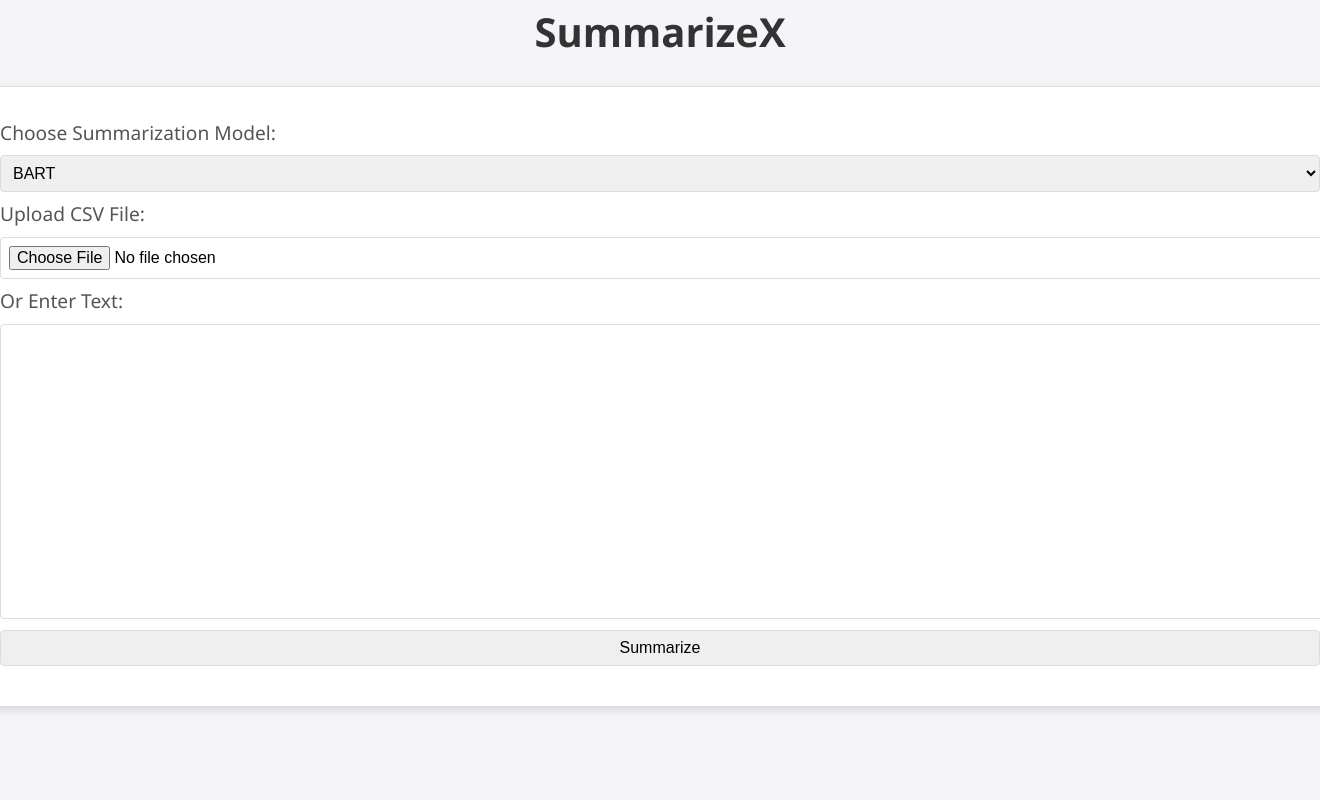
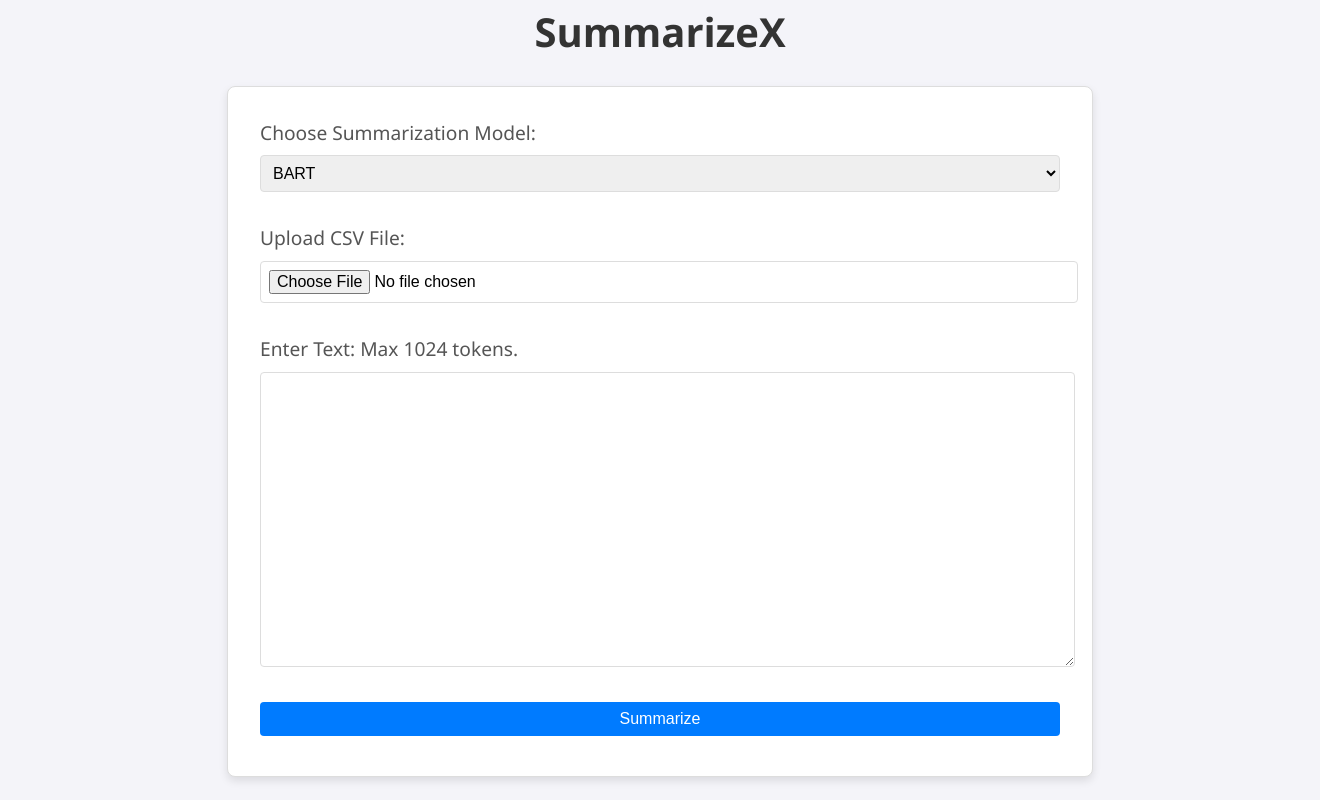
Before and after one commit to mohalkarushikesh/SummarizeX, a Flask app: page /chat in a window 1320 px wide; the page is wider, and only the part inside the window is pictured. Run offline with Flask 2, Linux system fonts and the light colour scheme.

Commit message:
Update index.html

```diff
--- a/templates/index.html
+++ b/templates/index.html
@@ -5,22 +5,26 @@
     <link rel="stylesheet" type="text/css" href="{{ url_for('static', filename='styles.css') }}">
 </head>
 <body>
+    <div class="main-container">
         <h1>SummarizeX</h1>
         <form method="post" enctype="multipart/form-data">
+            <div class="form-group">
                 <label for="model">Choose Summarization Model:</label>
                 <select id="model" name="model">
                     <option value="facebook/bart-large-cnn">BART</option>
                     <option value="t5-base">T5</option>
                     <option value="google/pegasus-cnn_dailymail">Pegasus</option>
                 </select>
-        <br>
+            </div>
+            <div class="form-group">
                 <label for="file">Upload CSV File:</label>
                 <input type="file" id="file" name="file">
-        <br>
-        <label for="text">Or Enter Text:</label>
-        <textarea id="text" name="text" rows="5" cols="40"></textarea>
-        <br>
-        <input type="submit" value="Summarize">
+            </div>
+            <div class="form-group">
+                <label for="text">Enter Text: Max 1024 tokens.</label>
+                <textarea id="text" name="text" rows="5" cols="40">{{ user_input_text }}</textarea>
+            </div>
+            <input type="submit" value="Summarize" class="submit-button">
         </form>
         {% if summary %}
             <div class="container">
@@ -29,5 +33,6 @@
                 <a href="{{ url_for('static', filename='summarized_texts.csv') }}" download>Download Summarized Texts</a>
             </div>
         {% endif %}
+    </div>
 </body>
 </html>
```
Lines whose indentation alone changed are shown as unchanged.
